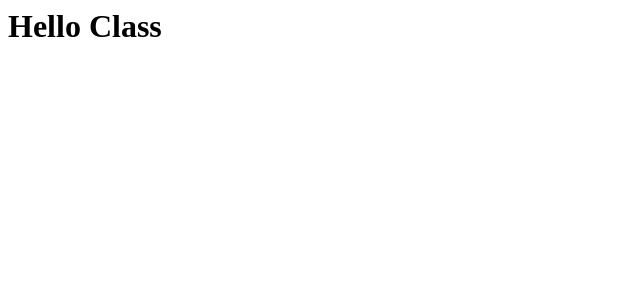
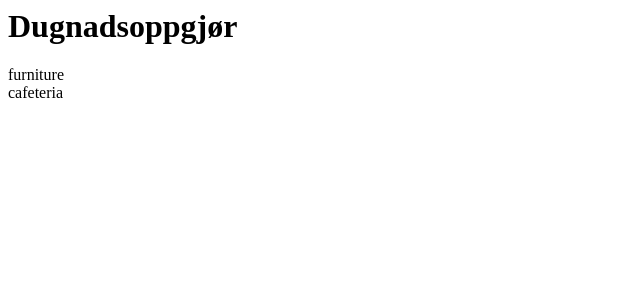
Before and after one commit to kristiania-pg6301-2024/pg6301-frontend-programming, a React (Vite) app in the folder client/: page / in a window 1280 px wide. Shown: the top 300 px of the page, without its empty margins (0-640 px from the left). Built offline with nearby package versions, Linux system fonts and the light colour scheme.

Commit message:
diplay settlements for departments

```diff
--- /dev/null
+++ b/client/src/components/app/application.tsx
@@ -0,0 +1,17 @@
+import React from "react";
+
+export function Application() {
+  const settlements = [
+    { departments: "furniture", balance: { "1000kr": 3, "200kr": 80 } },
+    { departments: "cafeteria", balance: { "100kr": 50, "50kr": 60 } },
+  ];
+
+  return (
+    <>
+      <h1>Dugnadsoppgjør</h1>
+      {settlements.map((s) => (
+        <div>{s.departments}</div>
+      ))}
+    </>
+  );
+}
--- a/client/src/main.tsx
+++ b/client/src/main.tsx
@@ -1,5 +1,7 @@
 import React from "react";
 import { createRoot } from "react-dom/client";
+import { Application } from "./components/app/application";
 
 const root = createRoot(document.getElementById("root")!);
-root.render(<h1>Hello Class</h1>);
+
+root.render(<Application />);
```
